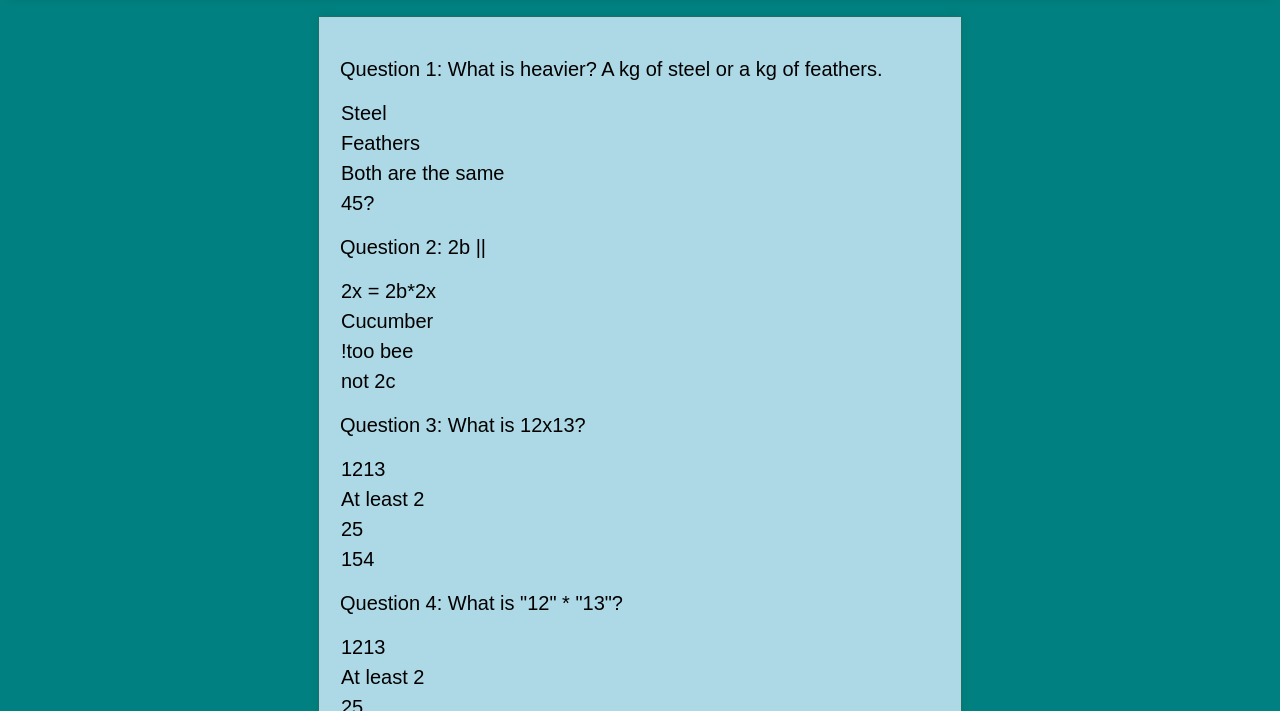
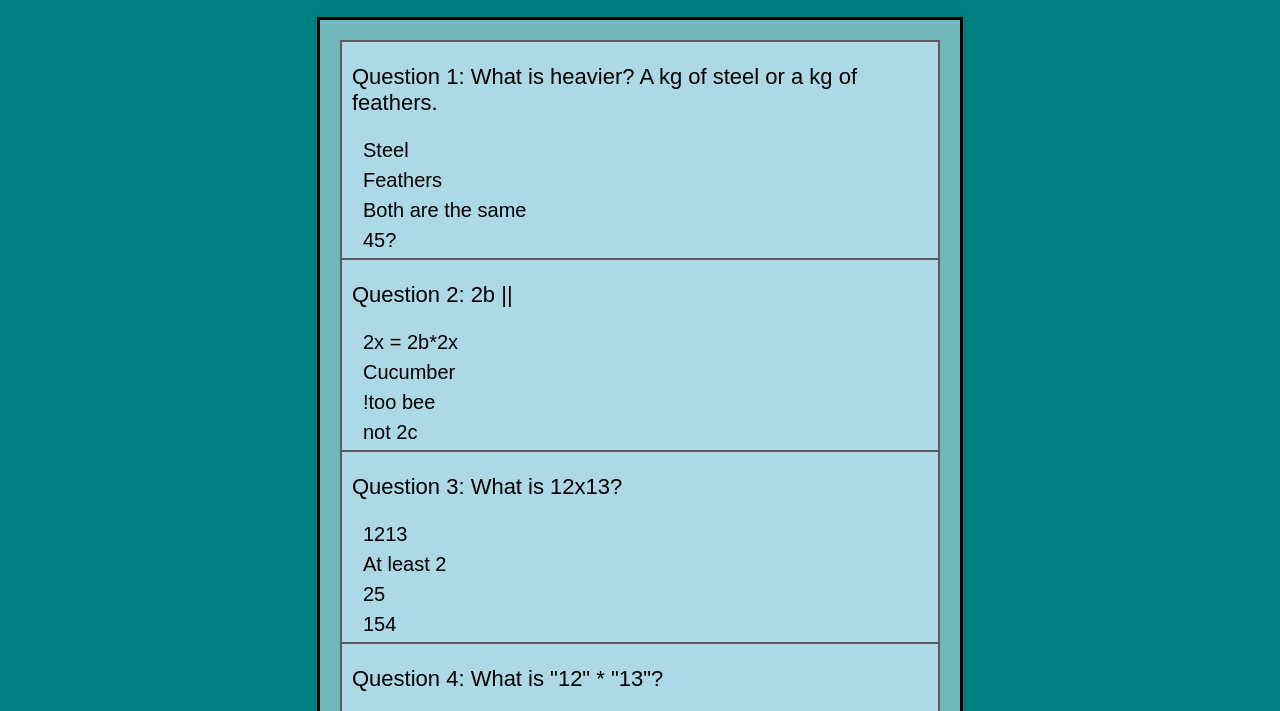
Before and after one commit to CrisBlogzbi/UnfairLogicalQuiz, a plain HTML site: page index.html in a window 1280 px wide. Shown: the part 86-797 px from the top of the page. Drawn offline with Linux system fonts and the light colour scheme.

Commit message:
Add style to question divs and slow animation speed of answer-hover

```diff
--- a/assets/style.css
+++ b/assets/style.css
@@ -22,9 +22,17 @@ body {
     max-width: 600px;
     margin: 0 auto;
     padding: 20px;
-    background-color: lightblue;
-    border: 1px solid #ccc;
+    background-color: rgb(115, 185, 187);
+    border: 3px solid black;
     box-shadow: 0 0 10px rgba(0, 0, 0, 0.1);
+  }
+
+  #question-1 {
+    border-top-width: 2px;
+  }
+
+  #question-4 {
+    border-bottom-width: 2px;
   }
 
   #submit-button {
@@ -45,15 +53,27 @@ body {
 /* Classes */
 
 .question {
-  margin-bottom: 20px;
+  margin: 0;
+  padding: 0 10px;
   font-size: 20px;
+  border-style: solid;
+  border-color: rgb(95, 91, 91);
+  background-color: lightblue;
+  border-width: 1px;
+  border-left-width: 2px;
+  border-right-width: 2px;
+
 }
 
+.question-p {
+    font-size: 110%;
+}
 .answer {
   margin-bottom: 5px;
+  padding: 0 10px;
   cursor: pointer;
   border: 1px solid transparent;
-  transition: border-color 0.2s, background-color 0.2s;
+  transition: border-color 0.5s, background-color 0.5s;
 }
 
 .answer:hover {
@@ -63,9 +83,10 @@ body {
 /* selectAnswer() */
 
 .selected {
-    border-style: dotted;
+    border-style: dashed;
+    border-width: 3px;
     border-color: black;
-    background-color: blue;
+    background-color: yellow;
   }
 
   /* revealAnswer()*/
--- a/index.html
+++ b/index.html
@@ -13,29 +13,29 @@
     Unfair Logical Quiz
   </div>
   <div id="quiz-container">
-    <div class="question">
-    <p>Question 1: What is heavier? A kg of steel or a kg of feathers.</p>
+    <div id="question-1" class="question">
+    <p class="question-p">Question 1: What is heavier? A kg of steel or a kg of feathers.</p>
     <div class="answer" data-answer="wrong">Steel</div>
     <div class="answer" data-answer="wrong">Feathers</div>
     <div class="answer" data-answer="correct">Both are the same</div>
     <div class="answer" data-answer="wrong">45?</div>
   </div>
   <div class="question">
-    <p>Question 2: 2b ||</p>
+    <p class="question-p">Question 2: 2b ||</p>
     <div class="answer" data-answer="wrong">2x = 2b*2x</div>
     <div class="answer" data-answer="wrong">Cucumber</div>
     <div class="answer" data-answer="correct">!too bee</div>
     <div class="answer" data-answer="wrong">not 2c</div>
   </div>
   <div class="question">
-    <p>Question 3: What is 12x13?</p>
+    <p class="question-p">Question 3: What is 12x13?</p>
     <div class="answer" data-answer="wrong">1213</div>
     <div class="answer" data-answer="correct">At least 2</div>
     <div class="answer" data-answer="wrong">25</div>
     <div class="answer" data-answer="wrong">154</div>
   </div>
-  <div class="question">
-    <p>Question 4: What is "12" * "13"?</p>
+  <div id="question-4" class="question">
+    <p class="question-p">Question 4: What is "12" * "13"?</p>
     <div class="answer" data-answer="correct">1213</div>
     <div class="answer" data-answer="wrong">At least 2</div>
     <div class="answer" data-answer="wrong">25</div>
```
